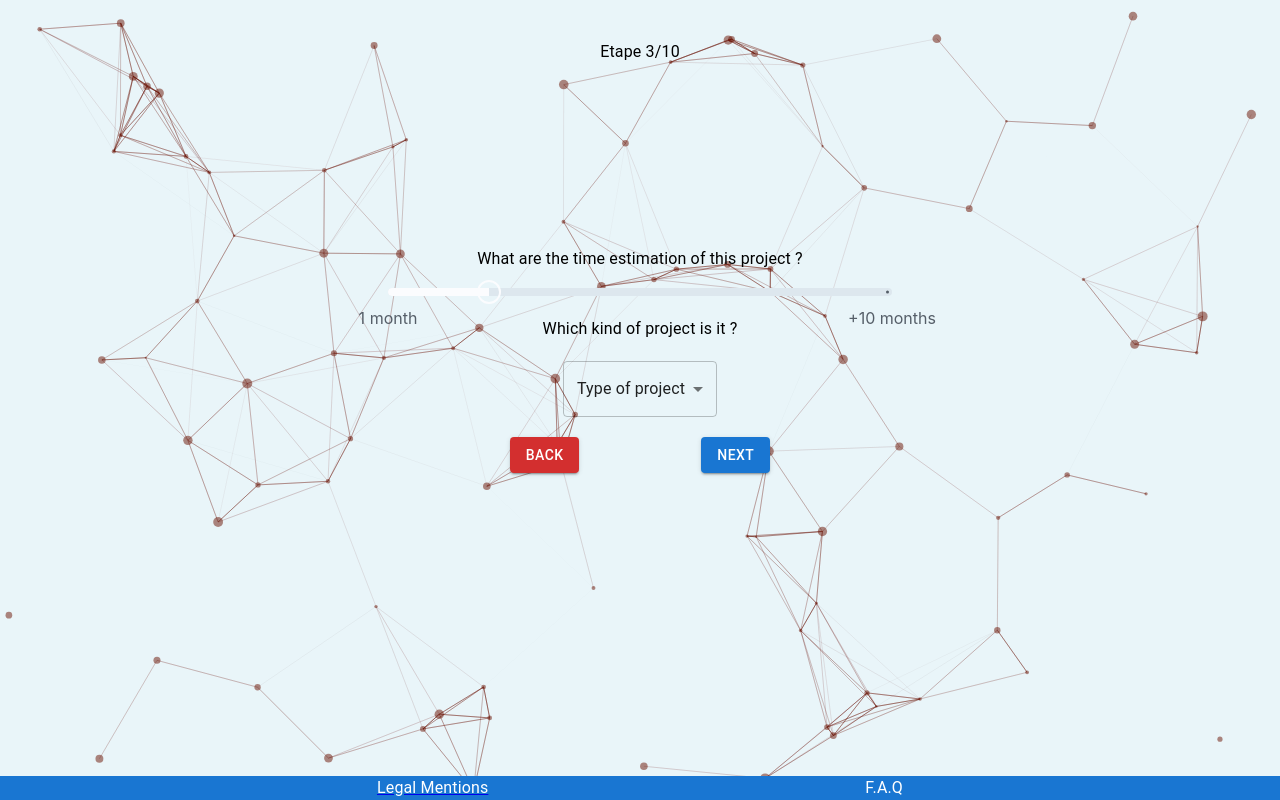
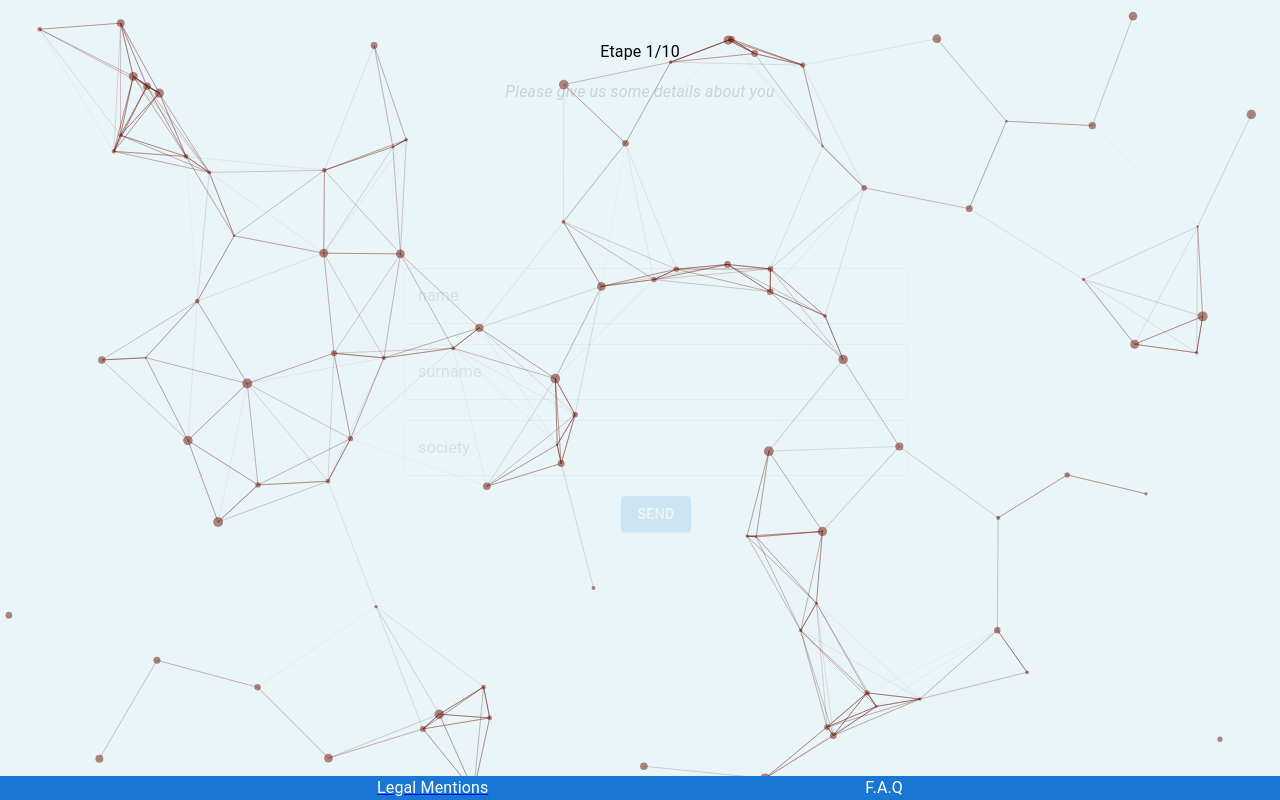
Before and after one commit to MarthL/survey, a React (Create React App) app: page / in a window 1280 px wide. Built offline with nearby package versions, Linux system fonts and the light colour scheme.

Commit message:
ts convention on step1

```diff
--- a/src/components/Stepper/Step1.tsx
+++ b/src/components/Stepper/Step1.tsx
@@ -3,9 +3,14 @@ import { JSX } from "react/jsx-runtime";
 import { Formik, Form, Field, ErrorMessage } from "formik";
 import styles from './StepperComponent.module.css';
 import { Box, Typography, TextField, Button, Container } from '@mui/material';
-import { RingLoader } from 'react-spinners';
+import { ClipLoader } from 'react-spinners';
 
-export function Step1(props: any): JSX.Element {
+interface Step1Props {
+  count?: number;
+  setCount?: (value: number) => void;
+}
+
+export function Step1(props: Step1Props): JSX.Element {
 
   const [submit, setSubmit] = useState(false);
   const [isLoading, setIsLoading] = useState(true);
@@ -13,7 +18,11 @@ export function Step1(props: any): JSX.Element {
 
   const { count, setCount } = props;
 
-  const errors = {};
+  interface FormErrors {
+    name?: string;
+    surname?: string;
+    society?: string;
+  }
 
   useEffect(() => {
   if(!isLoaded) {
@@ -27,8 +36,8 @@ export function Step1(props: any): JSX.Element {
   }, []);
 
 
-  const validate = (values: any) => {
-    const errors: any = {};
+  const validate = (values: any): FormErrors => {
+    const errors: FormErrors = {};
     if (!values.name || values.name.length < 1) {
       errors.name = 'This field is required';
     }
@@ -47,7 +56,7 @@ export function Step1(props: any): JSX.Element {
         {isLoading ? (
           <>
             <div className="loader-container" style={{ textAlign: 'center' }}>
-            <RingLoader color="#000" size={500} />
+            <ClipLoader color="#36d7b7" size={300} />
           </div>
           </>
         ) : (
@@ -58,9 +67,10 @@ export function Step1(props: any): JSX.Element {
               validate={validate}
               onSubmit={(values) => {
                 setTimeout(() => {
-                  // alert(JSON.stringify(values, null, 2));
                   setSubmit(true);
-                  setCount(2);
+                  if(setCount) {
+                    setCount(2);
+                  }
                   console.log(count);
                 }, 400)
               }}
@@ -74,7 +84,7 @@ export function Step1(props: any): JSX.Element {
                   <Field as={TextField} type="text" label="society" name="society"></Field>
                   <div className={styles.Error}> <ErrorMessage name="society" /> </div>
                   <Box textAlign="center">
-                    <Button variant="contained" type="submit" onSubmit={() => setCount(2)}> Send </Button>
+                    <Button variant="contained" type="submit" onSubmit={() => setCount ? setCount(2) : false}> Send </Button>
                   </Box>
                 </Form>
               </Container>
--- a/src/components/Stepper/Step4/WebAppForm.tsx
+++ b/src/components/Stepper/Step4/WebAppForm.tsx
@@ -20,7 +20,7 @@ export function WebAppForm(props: any): JSX.Element {
   ];
 
 
-  return(
+  return (
     <>
       <Formik
         initialValues={{ objective: '', environment: '', language: '', features: '' }}
@@ -89,10 +89,6 @@ export function WebAppForm(props: any): JSX.Element {
   )
 }
 
-// Objectif de l'application :
-
-// Quelles sont les attentes en termes d'expérience utilisateur et de design ?
-// Existe-t-il des exigences spécifiques en matière de branding ou de style visuel ?
 // Plateformes et compatibilité :
 
 
--- a/src/components/Stepper/StepperComponent.tsx
+++ b/src/components/Stepper/StepperComponent.tsx
@@ -12,9 +12,13 @@ import { Step2 } from './Step2';
 import { Step3 } from './Step3';
 import { Step4 } from './Step4';
 
-export function StepperComponent(props: any): JSX.Element {
+interface StepperComponentProps {
 
-  const [count, setCount] = useState(3); // set to 1 by default, change for debug
+}
+
+export function StepperComponent(props: StepperComponentProps): JSX.Element {
+
+  const [count, setCount] = useState(1); // set to 1 by default, change for debug
   const maxCount: any = 10;
   const [type, setType] = useState('');
 
```
Lines whose indentation alone changed are shown as unchanged.
